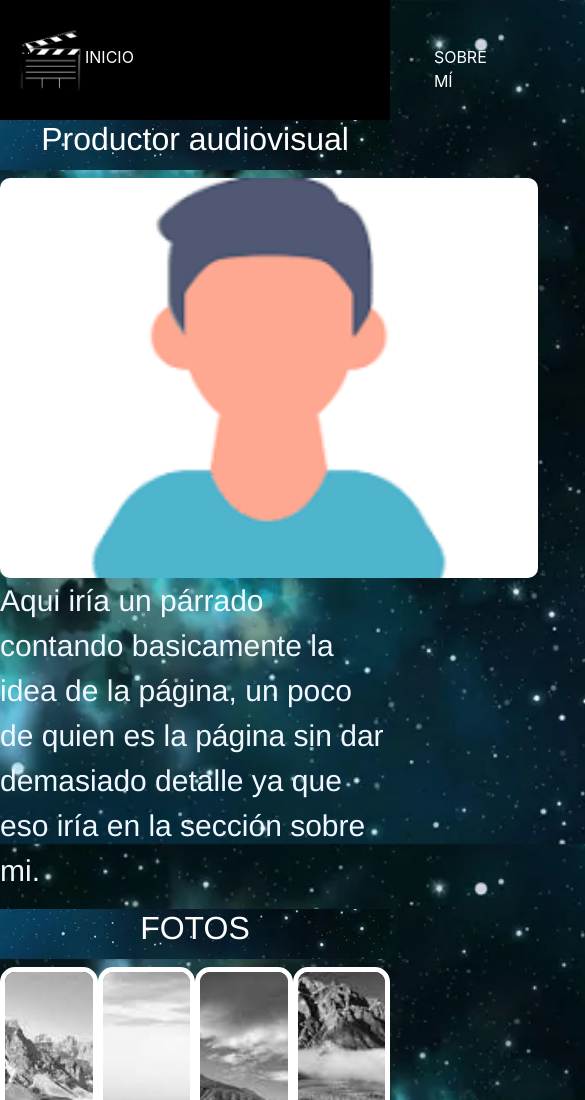
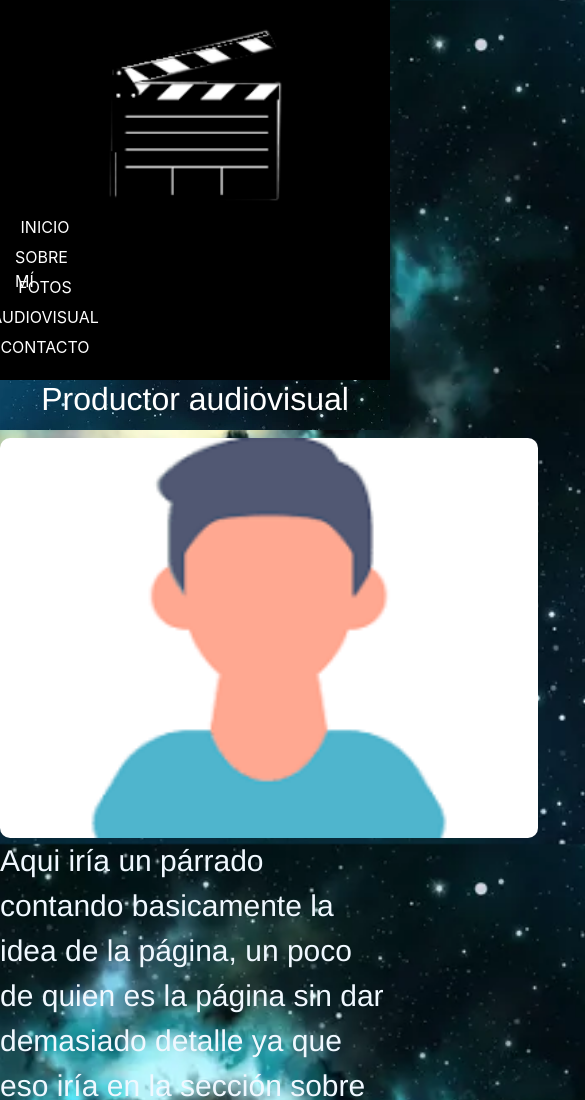
Before and after one commit to Ram4st/Preentrega2-RamiroStanley, a plain HTML site: page index.html in a window 390 px wide. Shown: the top 1100 px of the page, 585 px wide, since content can reach past the window. Drawn offline with nearby package versions, Linux system fonts and the light colour scheme.

Commit message:
paginas fotos y audiovisual responsive

```diff
--- a/CSS/estilos.css
+++ b/CSS/estilos.css
@@ -12,7 +12,7 @@ h2 {
  {
     display: flex;
     justify-content: baseline;
-    height: 120px;
+     min height: 120px;
     background-color: black;
     padding: 15px;
     align-items: center;
@@ -20,7 +20,7 @@ h2 {
 }
 .claqueta1 {
     display: flex ;
-    height: 70px;
+    min height: 70px;
     align-items: end;
 }
 p
@@ -161,7 +161,7 @@ color: beige;
         grid-template-columns: repeat(3,1fr);
     }
    }
-   .@media (min-width: 100px) {
+   @media (min-width: 100px) {
     .galeriavideos{
         grid-template-columns: repeat(1,1fr);
     }
@@ -211,3 +211,12 @@ color: beige;
 img:hover{
     color: grey;
 }
+@media (max-width: 700px) {
+    .encabezado {
+        flex-direction: column;
+       justify-content: center;
+    }
+    .claqueta1 {
+        height: 200px;
+    }
+}
```
